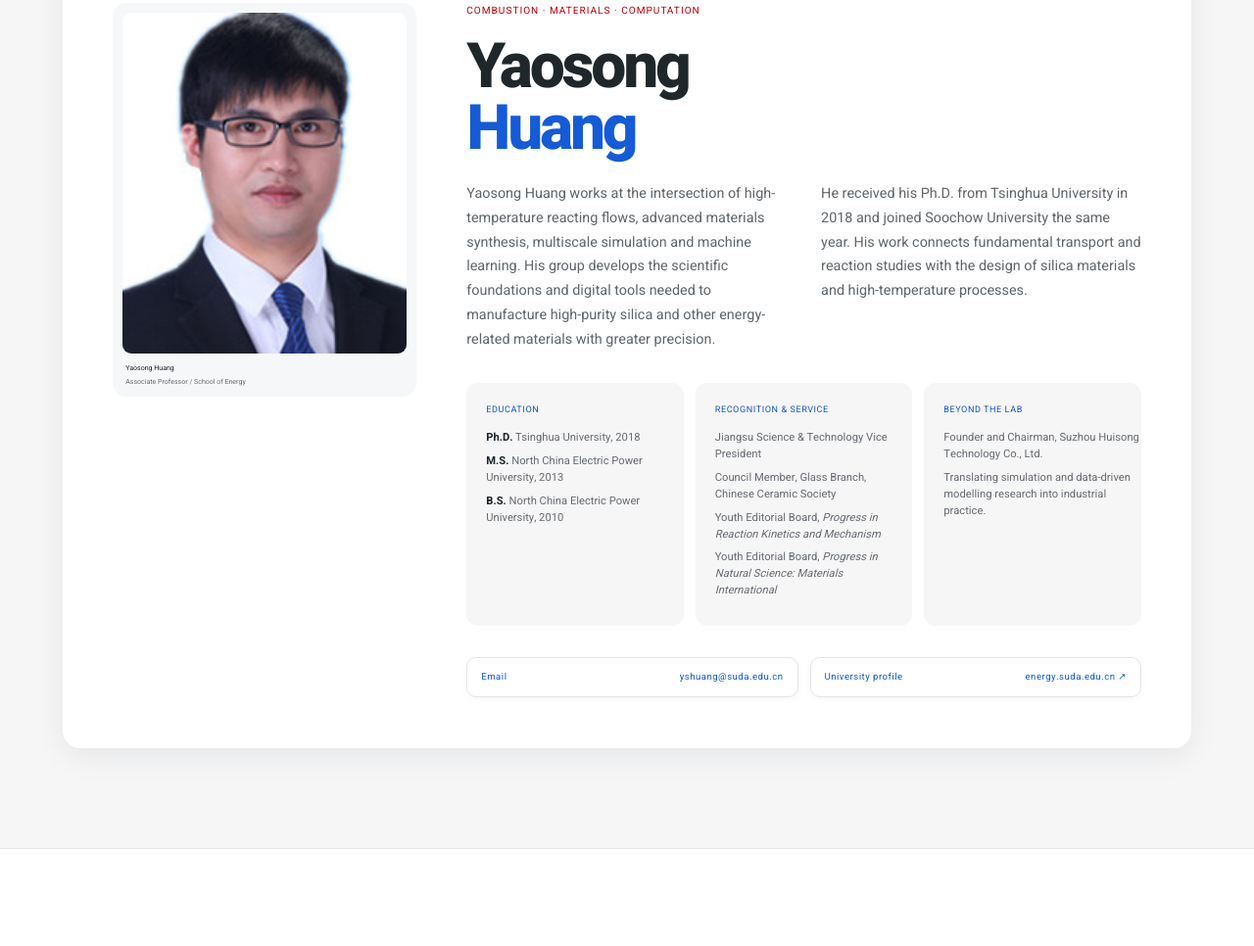
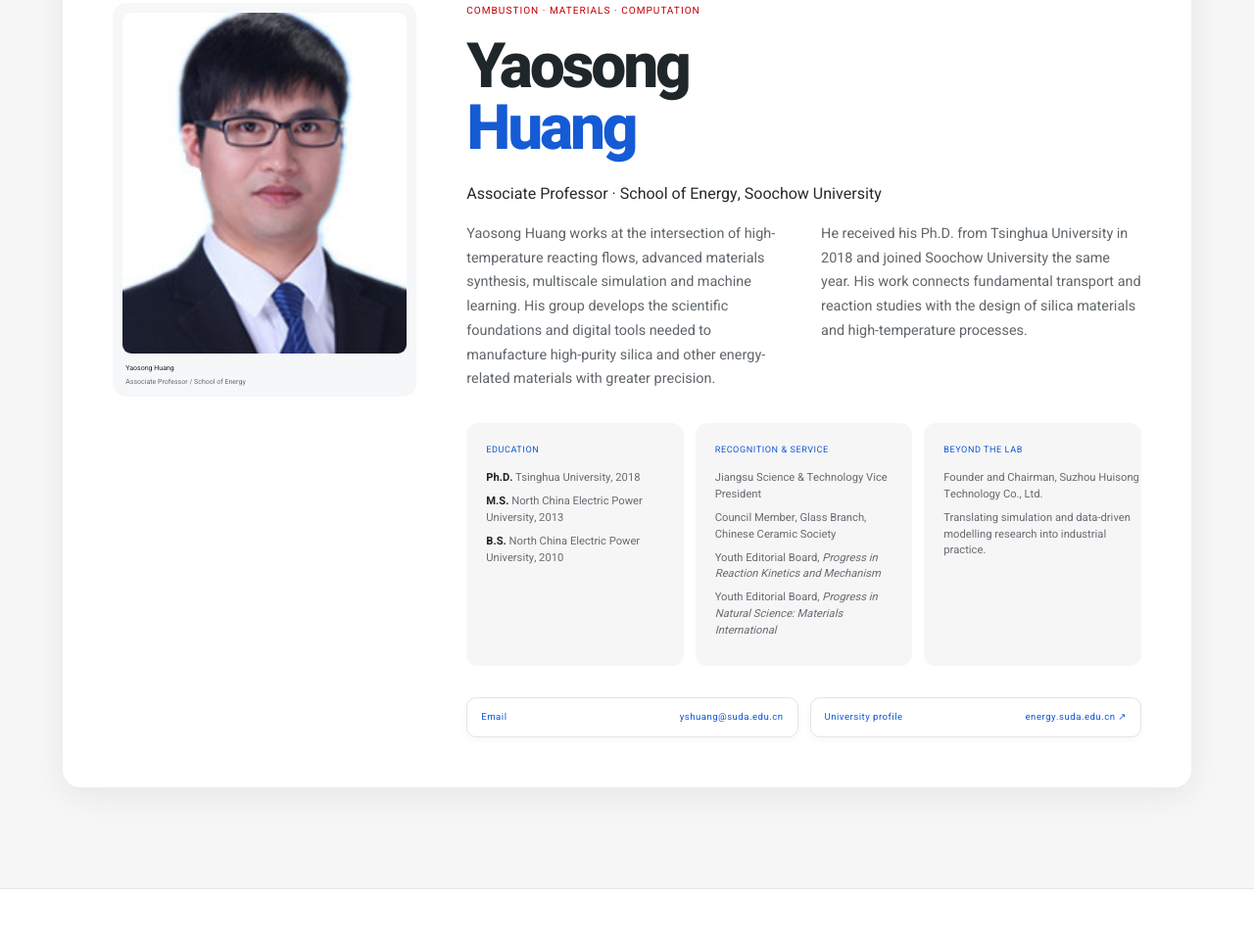
Before and after one commit to HYS-SUDA/huang-lab-site, a plain HTML site: page index.html in a window 1280 px wide. Shown: the part 4716-5682 px from the top of the page at 98% size. Drawn offline with Linux system fonts and the light colour scheme.

Commit message:
Add Associate Professor title

```diff
--- a/index.html
+++ b/index.html
@@ -336,6 +336,7 @@
         <div class="pi-main">
           <p class="pi-eyebrow" data-reveal>Combustion · materials · computation</p>
           <h2 data-reveal>Yaosong<br><em>Huang</em></h2>
+          <p class="pi-role" data-reveal>Associate Professor · School of Energy, Soochow University</p>
           <div class="pi-lead" data-reveal>
             <p>Yaosong Huang works at the intersection of high-temperature reacting flows, advanced materials synthesis, multiscale simulation and machine learning. His group develops the scientific foundations and digital tools needed to manufacture high-purity silica and other energy-related materials with greater precision.</p>
             <p>He received his Ph.D. from Tsinghua University in 2018 and joined Soochow University the same year. His work connects fundamental transport and reaction studies with the design of silica materials and high-temperature processes.</p>
```
